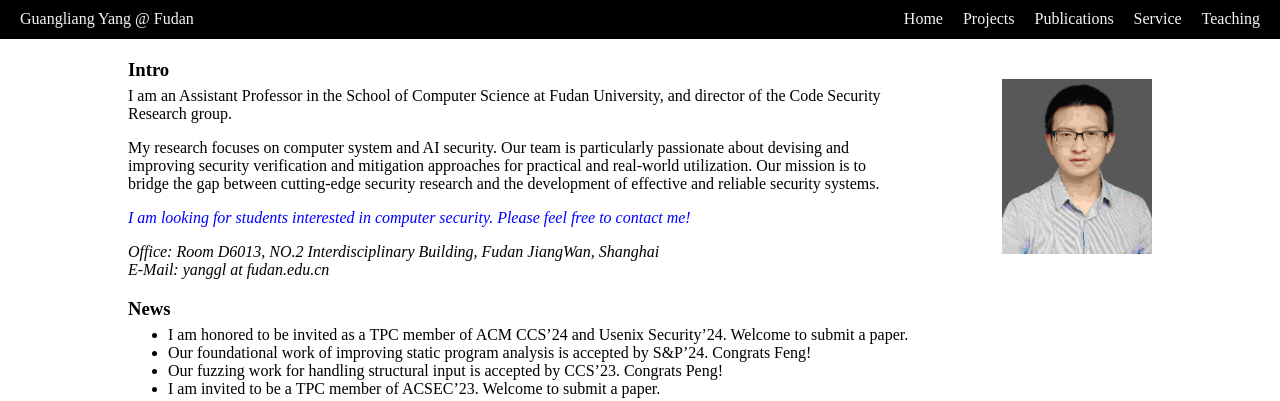
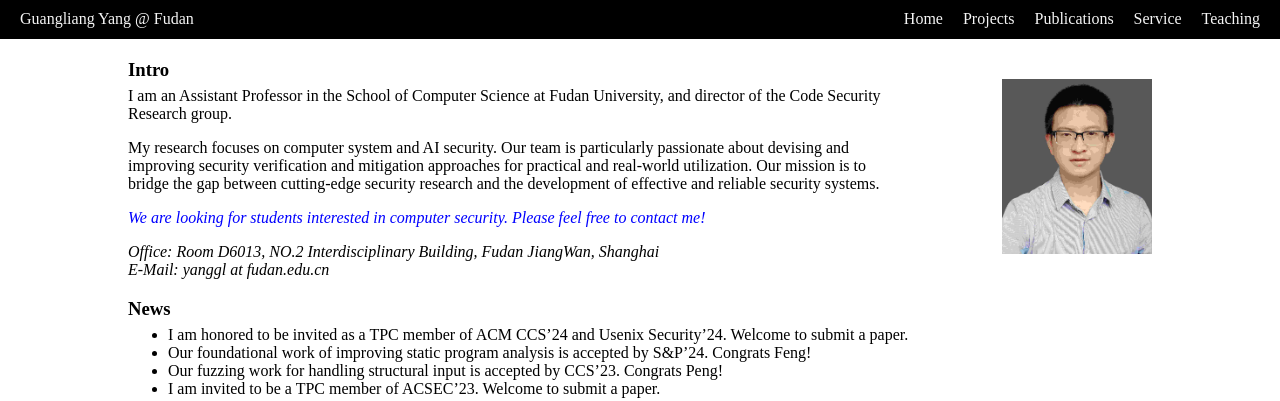
Before and after one commit to yang-guangliang/yang-guangliang.github.io, a Jekyll site: the page built from index.md, in a window 1280 px wide. Shown: the top 401 px of the page. Built offline with Jekyll 4.4.1, drawn with Linux system fonts in a browser that asks for light colours.

Commit message:
Update index.md

```diff
--- a/index.md
+++ b/index.md
@@ -12,7 +12,7 @@ I am an Assistant Professor in the School of Computer Science at Fudan Universit
 
 My research focuses on computer system and AI security. Our team is particularly passionate about devising and improving security verification and mitigation approaches for practical and real-world utilization. Our mission is to bridge the gap between cutting-edge security research and the development of effective and reliable security systems.
 
-<span style="color:blue">*I am looking for students interested in computer security. Please feel free to contact me!*</span>
+<span style="color:blue">*We are looking for students interested in computer security. Please feel free to contact me!*</span>
 
 <em> Office: Room D6013, NO.2 Interdisciplinary Building, Fudan JiangWan, Shanghai</em>
 <em> E-Mail: yanggl at fudan.edu.cn</em>
```
